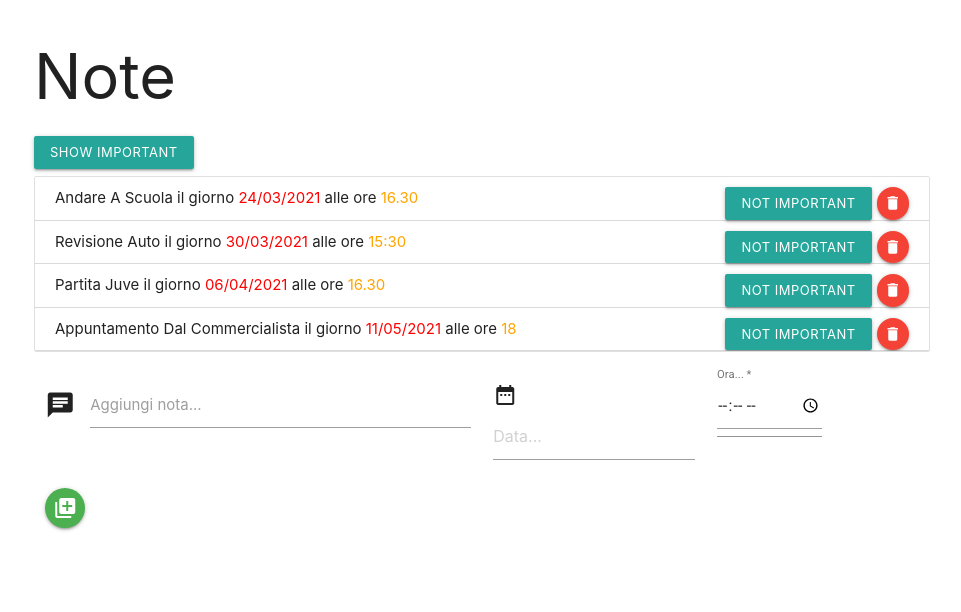
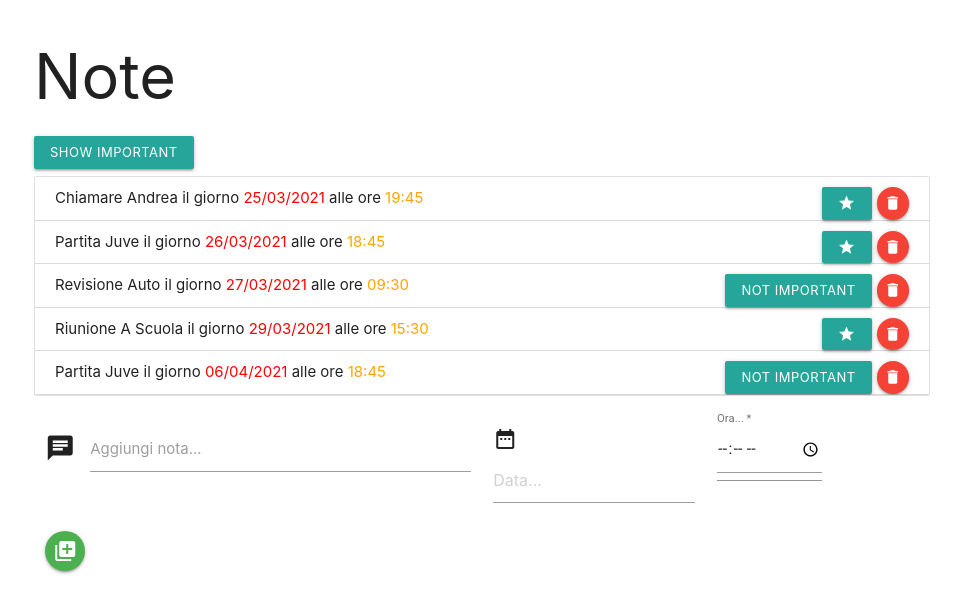
Before and after one commit to freewebsolution/ReactHooks, a React (Create React App) app in the folder notes/: page / in a window 1280 px wide. Shown: the top 612 px of the page, without its empty margins (158-1119 px from the left). Built offline with nearby package versions, Linux system fonts and the light colour scheme; data requests are answered from the project's data file.

Commit message:
Inserisci Nota in base alla data

```diff
--- a/notes/db.json
+++ b/notes/db.json
@@ -3,34 +3,42 @@
     {
       "tema": "partita juve",
       "giorno": "2021-04-06T22:00:00.000Z",
-      "ora": "16.30",
-      "data": "2021-03-23T13:10:33.049Z",
+      "ora": "18:45",
+      "data": "2021-03-23T17:41:56.622Z",
       "important": true,
+      "id": 1
+    },
+    {
+      "tema": "chiamare andrea",
+      "giorno": "2021-03-25T23:00:00.000Z",
+      "ora": "19:45",
+      "data": "2021-03-23T17:42:19.802Z",
+      "important": false,
+      "id": 2
+    },
+    {
+      "tema": "partita juve",
+      "giorno": "2021-03-26T23:00:00.000Z",
+      "ora": "18:45",
+      "data": "2021-03-23T17:56:32.768Z",
+      "important": false,
       "id": 3
     },
     {
-      "tema": "Appuntamento dal Commercialista",
-      "giorno": "2021-05-11T22:00:00.000Z",
-      "ora": "18",
-      "data": "2021-03-23T13:12:23.293Z",
+      "tema": "revisione auto",
+      "giorno": "2021-03-27T23:00:00.000Z",
+      "ora": "09:30",
+      "data": "2021-03-23T17:57:46.886Z",
       "important": true,
       "id": 4
     },
     {
-      "tema": "Andare a scuola ",
-      "giorno": "2021-03-24T23:00:00.000Z",
-      "ora": "16.30",
-      "data": "2021-03-23T13:23:53.320Z",
-      "important": true,
+      "tema": "Riunione a scuola",
+      "giorno": "2021-03-29T22:00:00.000Z",
+      "ora": "15:30",
+      "data": "2021-03-23T18:00:05.238Z",
+      "important": false,
       "id": 5
-    },
-    {
-      "tema": "Revisione auto",
-      "giorno": "2021-03-30T22:00:00.000Z",
-      "ora": "15:30",
-      "data": "2021-03-23T14:32:03.407Z",
-      "important": true,
-      "id": 6
     }
   ]
 }
--- a/notes/src/App.js
+++ b/notes/src/App.js
@@ -17,10 +17,11 @@ const App = (props) => {
     noteService
       .getAll()
       .then(res => {
-        //console.log(res.data.sort((a,b) => b.giorno > a.giorno ? -1 : 1))
         setNote(res.data.sort((a,b) => b.giorno > a.giorno ? -1 : 1))
+
       })
   }, [])
+
   const addNote = (e) => {
     e.preventDefault()
     const noteObj = {
@@ -33,7 +34,7 @@ const App = (props) => {
     noteService
       .create(noteObj)
       .then(res => {
-        setNote(note.concat(res.data))
+        setNote(note.concat(res.data).sort((a, b) => new Date(a.giorno) - new Date(b.giorno)))
         setNewNote('')
         setNewDay('')
         setNewOur('')
```
